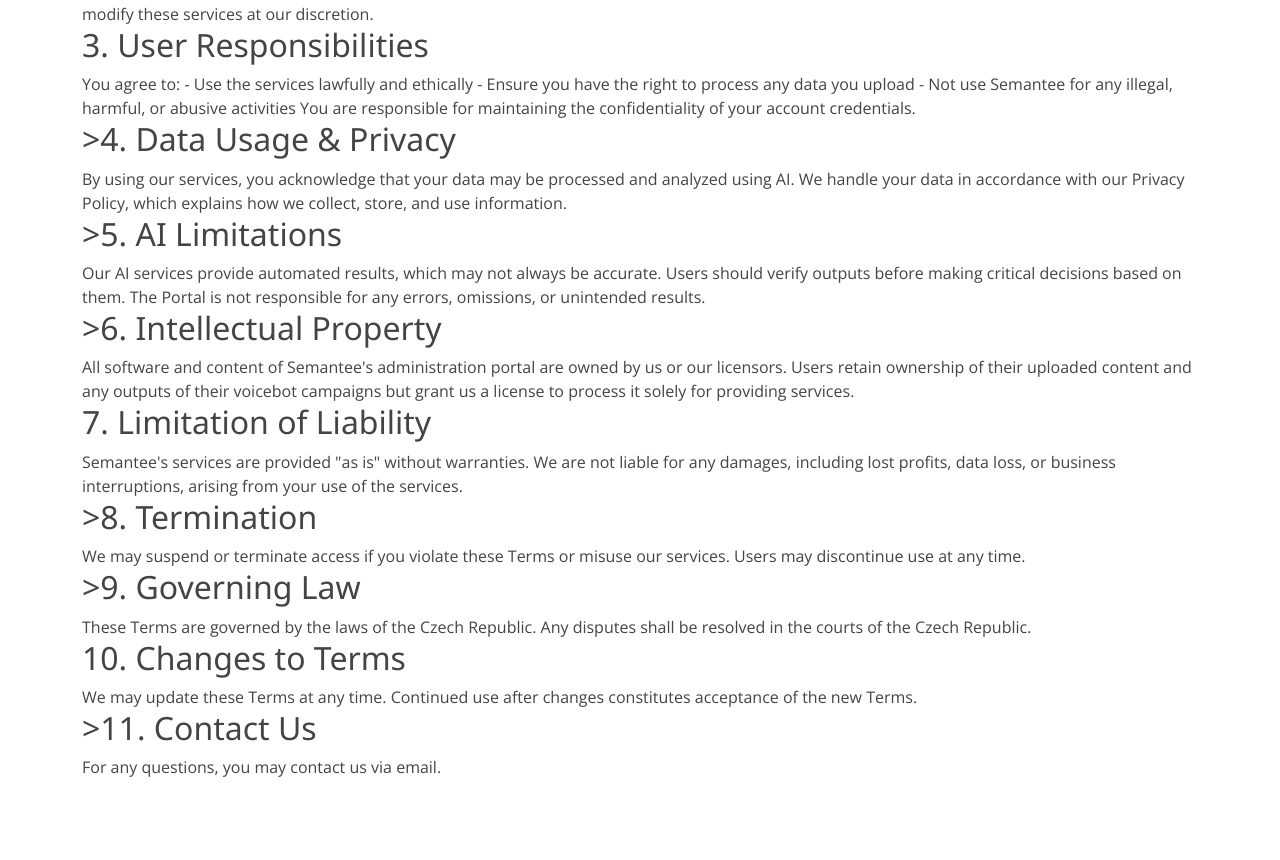
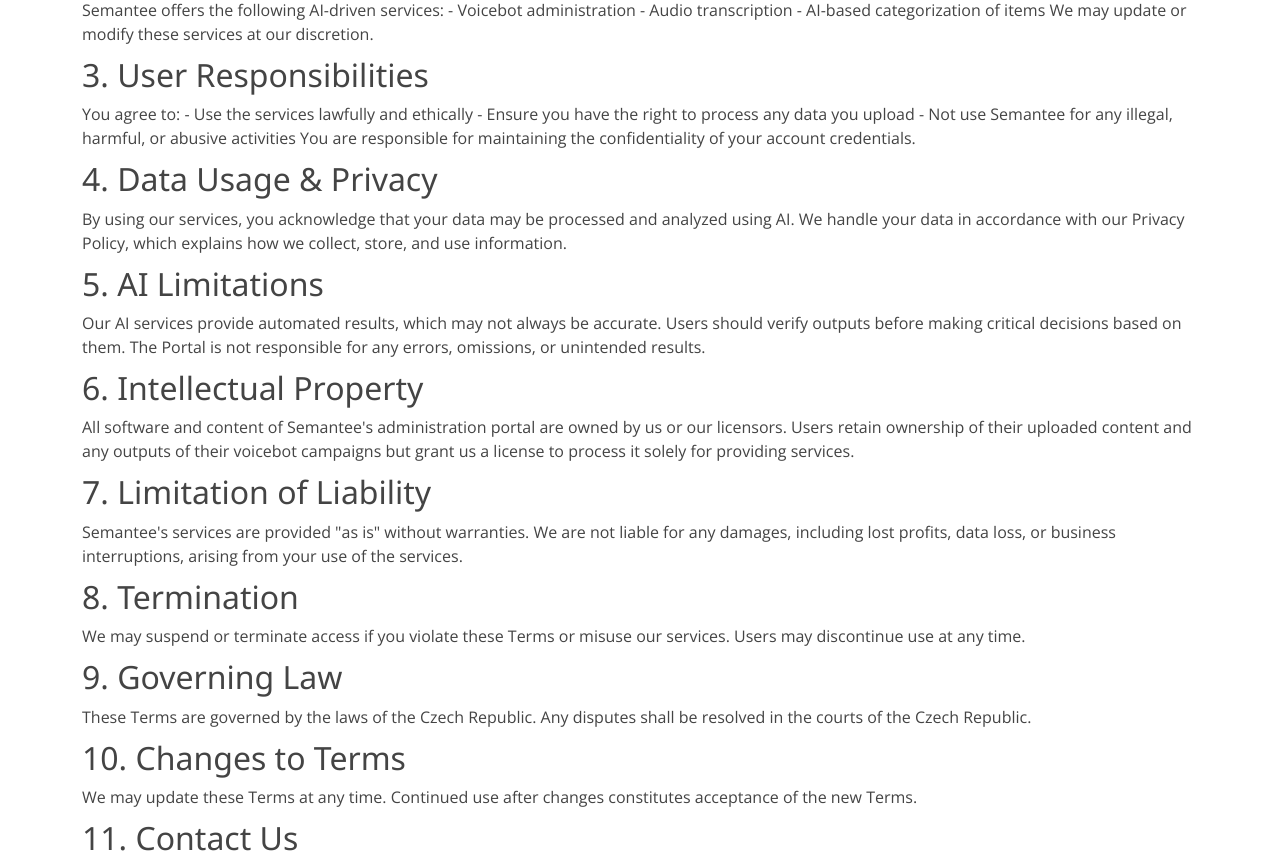
Before and after one commit to SemanteeAI/website, a plain HTML site: page terms.html in a window 1280 px wide. Shown: the part 478-1338 px from the top of the page. Drawn offline with nearby package versions, Linux system fonts and the light colour scheme.

Commit message:
Update terms.html

```diff
--- a/terms.html
+++ b/terms.html
@@ -73,10 +73,10 @@
         <p>
           <h2>Terms of Service</h2>
 Effective Date: February 22, 2025
-
+<br>
 <h2>1. Introduction</h2>
 Welcome to Semantee. These Terms of Service ("Terms") govern your use of our platform, which administers voicebots, transcribes audio, and categorizes various items using artificial intelligence ("AI Services"). By accessing or using our services, you agree to these Terms.
-
+<br>
 <h2>2. Services Provided</h2>
 Semantee offers the following AI-driven services:
 - Voicebot administration
@@ -84,7 +84,7 @@ Semantee offers the following AI-driven services:
 - AI-based categorization of items
 
 We may update or modify these services at our discretion.
-
+<br>
 <h2>3. User Responsibilities</h2>
 You agree to:
 - Use the services lawfully and ethically
@@ -92,29 +92,29 @@ You agree to:
 - Not use Semantee for any illegal, harmful, or abusive activities
 
 You are responsible for maintaining the confidentiality of your account credentials.
-
-<h2>>4. Data Usage & Privacy</h2>
+<br>
+<h2>4. Data Usage & Privacy</h2>
 By using our services, you acknowledge that your data may be processed and analyzed using AI. We handle your data in accordance with our Privacy Policy, which explains how we collect, store, and use information.
-
-<h2>>5. AI Limitations</h2>
+<br>
+<h2>5. AI Limitations</h2>
 Our AI services provide automated results, which may not always be accurate. Users should verify outputs before making critical decisions based on them. The Portal is not responsible for any errors, omissions, or unintended results.
-
-<h2>>6. Intellectual Property</h2>
+<br>
+<h2>6. Intellectual Property</h2>
 All software and content of Semantee's administration portal are owned by us or our licensors. Users retain ownership of their uploaded content and any outputs of their voicebot campaigns but grant us a license to process it solely for providing services.
-
+<br>
 <h2>7. Limitation of Liability</h2>
 Semantee's services are provided "as is" without warranties. We are not liable for any damages, including lost profits, data loss, or business interruptions, arising from your use of the services.
-
-<h2>>8. Termination</h2>
+<br>
+<h2>8. Termination</h2>
 We may suspend or terminate access if you violate these Terms or misuse our services. Users may discontinue use at any time.
-
-<h2>>9. Governing Law</h2>
+<br>
+<h2>9. Governing Law</h2>
 These Terms are governed by the laws of the Czech Republic. Any disputes shall be resolved in the courts of the Czech Republic.
-
+<br>
 <h2>10. Changes to Terms</h2>
 We may update these Terms at any time. Continued use after changes constitutes acceptance of the new Terms.
-
-<h2>>11. Contact Us</h2>
+<br>
+<h2>11. Contact Us</h2>
 For any questions, you may contact us via email.
 
 
```
